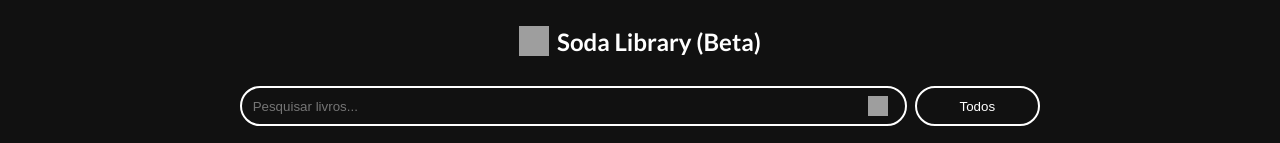
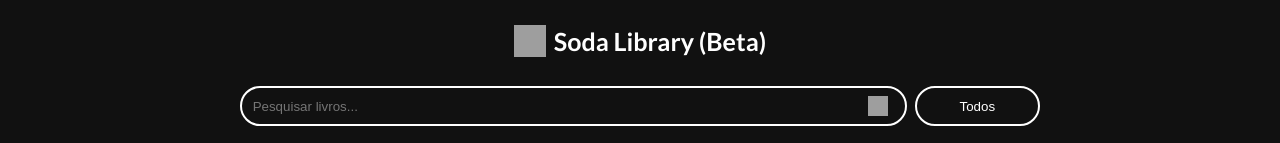
Before and after one commit to SodaWIce/Soda-Library, a plain HTML site: page index.html in a window 1280 px wide. Shown: the top 143 px of the page. Drawn offline with Linux system fonts and the light colour scheme; grey boxes are pictures that could not be loaded; a script that the page names is missing.

Commit message:
Add files via upload

```diff
--- a/styles.css
+++ b/styles.css
@@ -24,12 +24,12 @@ header h1 {
     font-family: 'Lato', sans-serif;
     color: #ffffff; /* Cor do texto */
     margin: 12px 0 0 0; /* Margens do titulo */
-    font-size: 24px;
+    font-size: 25px;
 }
 
 header .icon {
-    width: 30px; /* Ajuste o tamanho do ícone conforme necessário */
-    height: 30px; /* Ajuste o tamanho do ícone conforme necessário */
+    width: 32px; /* Ajuste o tamanho do ícone conforme necessário */
+    height: 32px; /* Ajuste o tamanho do ícone conforme necessário */
     margin-right: 8px; /* Espaço entre o ícone e o texto */
     vertical-align: middle; /* Alinha o ícone com o texto se necessário */
 }
```
